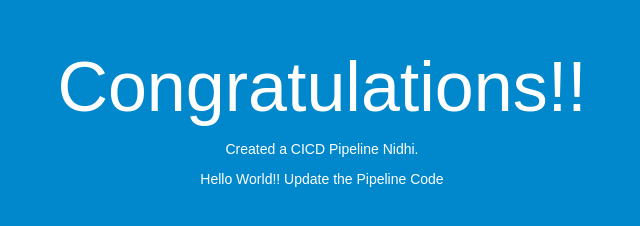
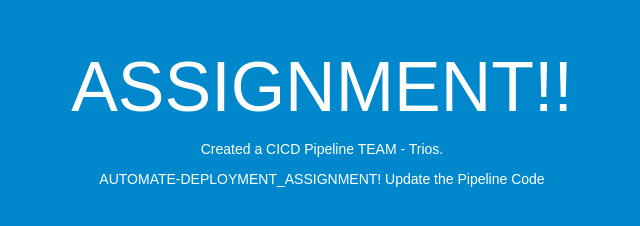
Before and after one commit to RishikeshKeshav/cmpe277-Automate-deployment, a plain HTML site: page index.html in a window 1280 px wide. Shown: the whole page, without its empty margins (318-958 px from the left). Drawn offline with Linux system fonts and the light colour scheme.

Commit message:
assignment1

```diff
--- a/index.html
+++ b/index.html
@@ -26,9 +26,9 @@
 </head>
 <body>
   <div align="center">
-<h1>Congratulations!!</h1>
-<p>Created a CICD Pipeline Nidhi.</p>
-    <p>Hello World!! Update the Pipeline Code</p>
+<h1>ASSIGNMENT!!</h1>
+<p>Created a CICD Pipeline TEAM - Trios.</p>
+    <p>AUTOMATE-DEPLOYMENT_ASSIGNMENT! Update the Pipeline Code</p>
   </div>
 </body>
 </html>
```
